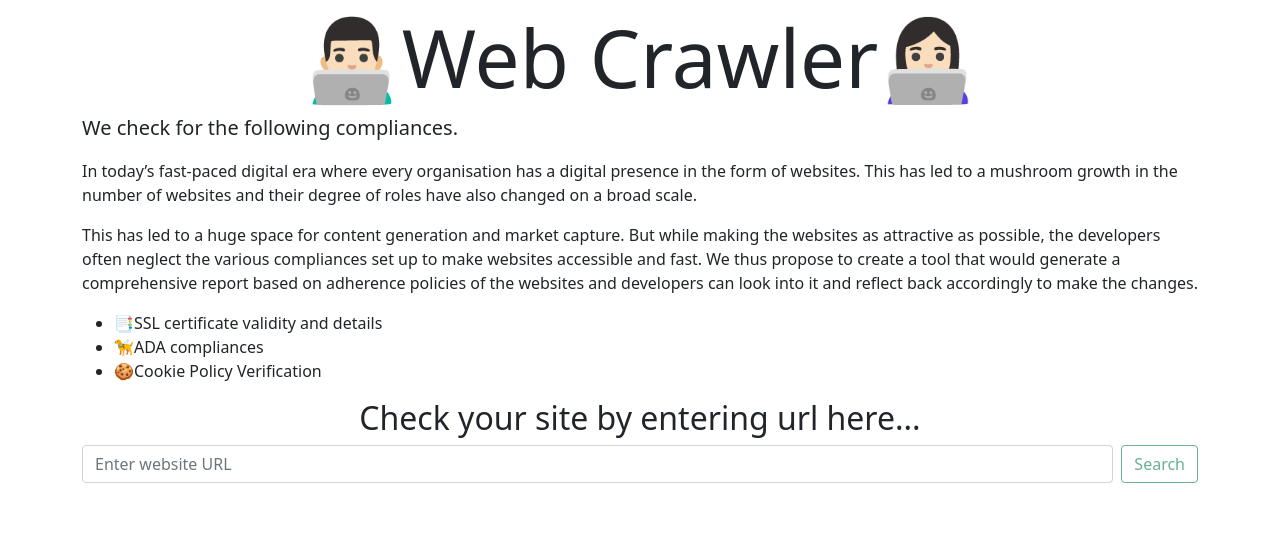
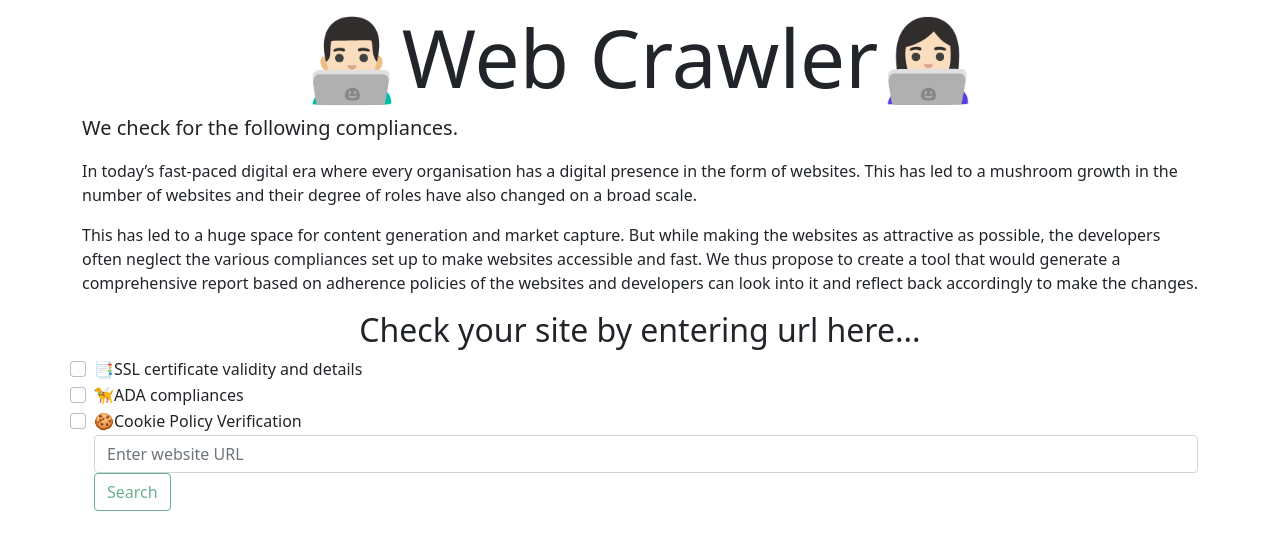
Before and after one commit to darahask/compliance-checker, a website: page views/index.html in a window 1280 px wide. Shown: the part 63-612 px from the top of the page. Drawn offline with nearby package versions, Linux system fonts and the light colour scheme.

Commit message:
crashing changes

```diff
--- a/index.js
+++ b/index.js
@@ -23,6 +23,7 @@ app.get('/', (req,res)=>{
 
 app.post('/api/compliance',async (req,res)=>{
     try {
+        console.log(req.body);
         let url = req.body.searchUrl;
         // let ssl = await checkSSL(url,options);
         let data = await instance(url);
--- a/public/js/main.js
+++ b/public/js/main.js
@@ -33,6 +33,9 @@ form.addEventListener("submit", (event) => {
     xhr.open("POST", callURL, true);
     xhr.setRequestHeader('Content-Type', 'application/json');
     xhr.send(JSON.stringify({
+        ssl: document.getElementById("sslRequested").disabled,
+        ada: document.getElementById("adaRequested").disabled,
+        cookie: document.getElementById("cookieRequested").disabled,
         searchUrl: url
     }));
     xhr.onreadystatechange = () => {
@@ -74,6 +77,9 @@ homeForm.addEventListener("submit", (event) => {
     xhr.open("POST", callURL, true);
     xhr.setRequestHeader('Content-Type', 'application/json');
     xhr.send(JSON.stringify({
+        ssl: document.getElementById("sslRequested").checked,
+        ada: document.getElementById("adaRequested").checked,
+        cookie: document.getElementById("cookieRequested").checked,
         searchUrl: url
     }));
     xhr.onreadystatechange = () => {
--- a/utils/browser.js
+++ b/utils/browser.js
@@ -9,7 +9,7 @@ module.exports = instance = async (host) => {
   });
   const page = await browser.newPage();
   await page.setDefaultNavigationTimeout(0);
-  const response = await page.goto('https://' + host); // getting the instance of the website
+  const response = await page.goto('http://' + host); // getting the instance of the website
   await page.addScriptTag({ // Librabry for dom manipulation and colour contrast
     path: "node_modules/accessibility-developer-tools/dist/js/axs_testing.js"
   })
--- a/views/index.html
+++ b/views/index.html
@@ -83,18 +83,34 @@
                 accessible and fast. We thus propose to create a tool that would generate a comprehensive report based
                 on adherence policies of the websites and developers can look into it and reflect back accordingly to
                 make the changes.</p>
-            <ul>
+            <!-- <ul>
                 <li>📑SSL certificate validity and details</li>
                 <li>🦮ADA compliances</li>
                 <li>🍪Cookie Policy Verification</li>
-            </ul>
+            </ul> -->
             <h2>
                 <center>Check your site by entering url here...</center>
             </h2>
-            <form class="d-flex" id="home-search-compliance">
-                <input id="home-search-url" class="form-control me-2" type="search" placeholder="Enter website URL"
-                    aria-label="home-search">
-                <button class="btn btn-outline-success disabled" id="home-search" type="submit">Search</button>
+            <form class="row" id="home-search-compliance">
+                <div class="form-check">
+                    <input class="form-check-input" type="checkbox" value="sslRequested" id="sslRequested">
+                    <label class="form-check-label" for="ssl">📑SSL certificate validity and details</label>
+                </div>
+                <div class="form-check">
+                    <input class="form-check-input" type="checkbox" value="adaRequested" id="adaRequested">
+                    <label class="form-check-label" for="ada">🦮ADA compliances</label>
+                </div>
+                <div class="form-check">
+                    <input class="form-check-input" type="checkbox" value="cookieRequested" id="cookieRequested">
+                    <label class="form-check-label" for="cookie">🍪Cookie Policy Verification</label>
+                </div>
+                <div class="form-check mb-3">
+                    <div class="col">
+                        <input id="home-search-url" class="form-control me-2" type="search" placeholder="Enter website URL"
+                            aria-label="home-search">
+                        <button class="btn btn-outline-success disabled" id="home-search" type="submit">Search</button>
+                    </div>
+                </div>
             </form>
         </div>
     </div>
```
